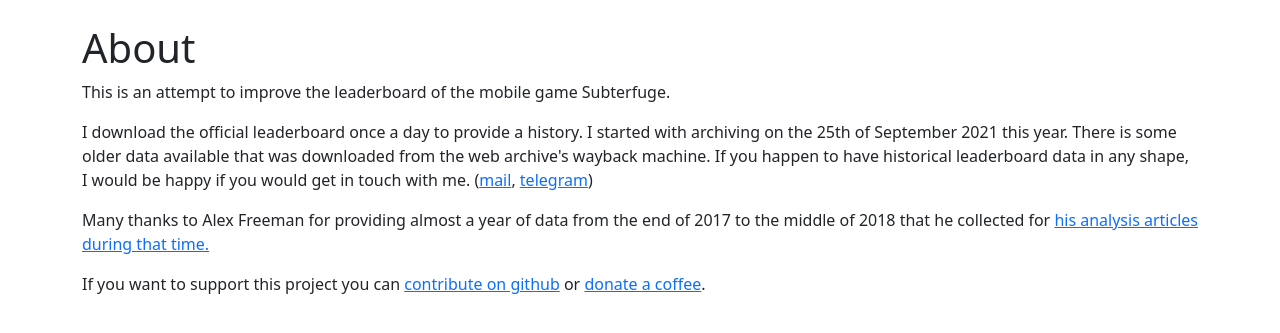
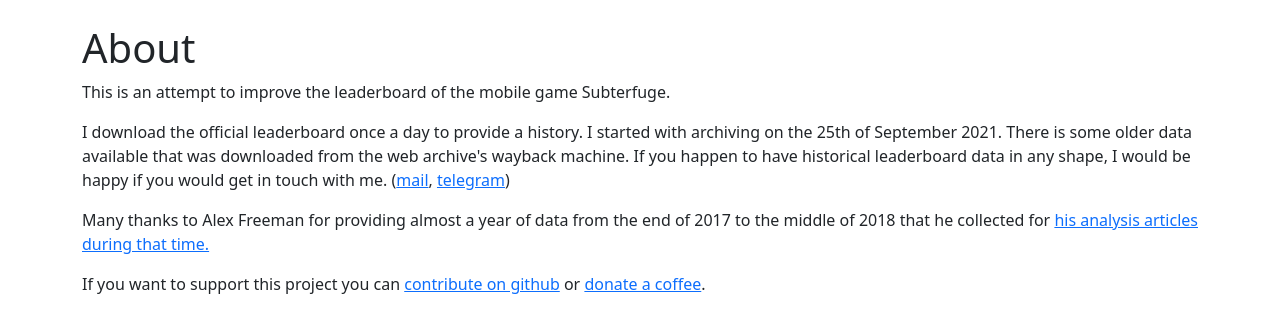
Before and after one commit to bernikr/subterfuge-leaderboard, a Django app: page /about in a window 1280 px wide. Shown: the part 56-389 px from the top of the page. Run offline with Django 3.2, Linux system fonts and the light colour scheme; some libraries are stand-ins or nearby versions.

Commit message:
Update about.html

```diff
--- a/leaderboard/templates/about.html
+++ b/leaderboard/templates/about.html
@@ -10,7 +10,7 @@
 </p>
 <p>
     I download the official leaderboard once a day to provide a history.
-    I started with archiving on the 25th of September 2021 this year.
+    I started with archiving on the 25th of September 2021.
     There is some older data available that was downloaded from the web archive's wayback machine.
     If you happen to have historical leaderboard data in any shape, I would be happy if you would get in touch with me.
     (<a href="mailto:subterfuge@kralofsky.com">mail</a>, <a href="https://telegram.me/bernikr">telegram</a>)
```
